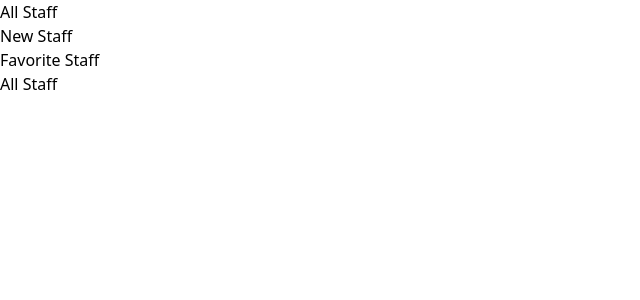
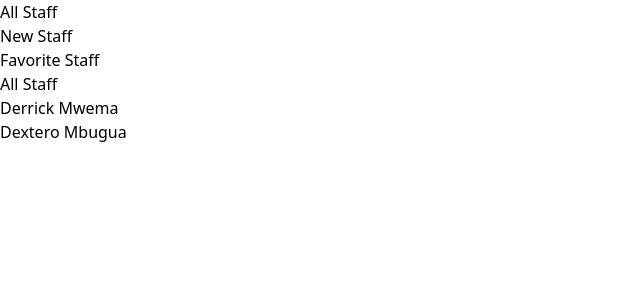
Before and after one commit to DerrickMbugua/react-freasher, a React (Create React App) app: page / in a window 1280 px wide. Shown: the top 300 px of the page, without its empty margins (0-640 px from the left). Built offline with nearby package versions, Linux system fonts and the light colour scheme.

Commit message:
feat: display list

```diff
--- a/src/pages/StaffList.js
+++ b/src/pages/StaffList.js
@@ -1,8 +1,26 @@
+const DummyData = [
+  {
+    id: '1',
+    name: 'Derrick Mwema',
+    department: 'Deep State',
+  },
+  {
+    id: '2',
+    name: 'Dextero Mbugua',
+    department: 'Mkenyadamu',
+  },
+];
+
 function StaffListPage() {
 
   return (
     <div>
       <h1>All Staff</h1>
+      <ul>
+        {DummyData.map((staff) => {
+          return <li key={staff.id}>{staff.name}</li>
+        })}
+      </ul>
     </div>
   );
 
```
